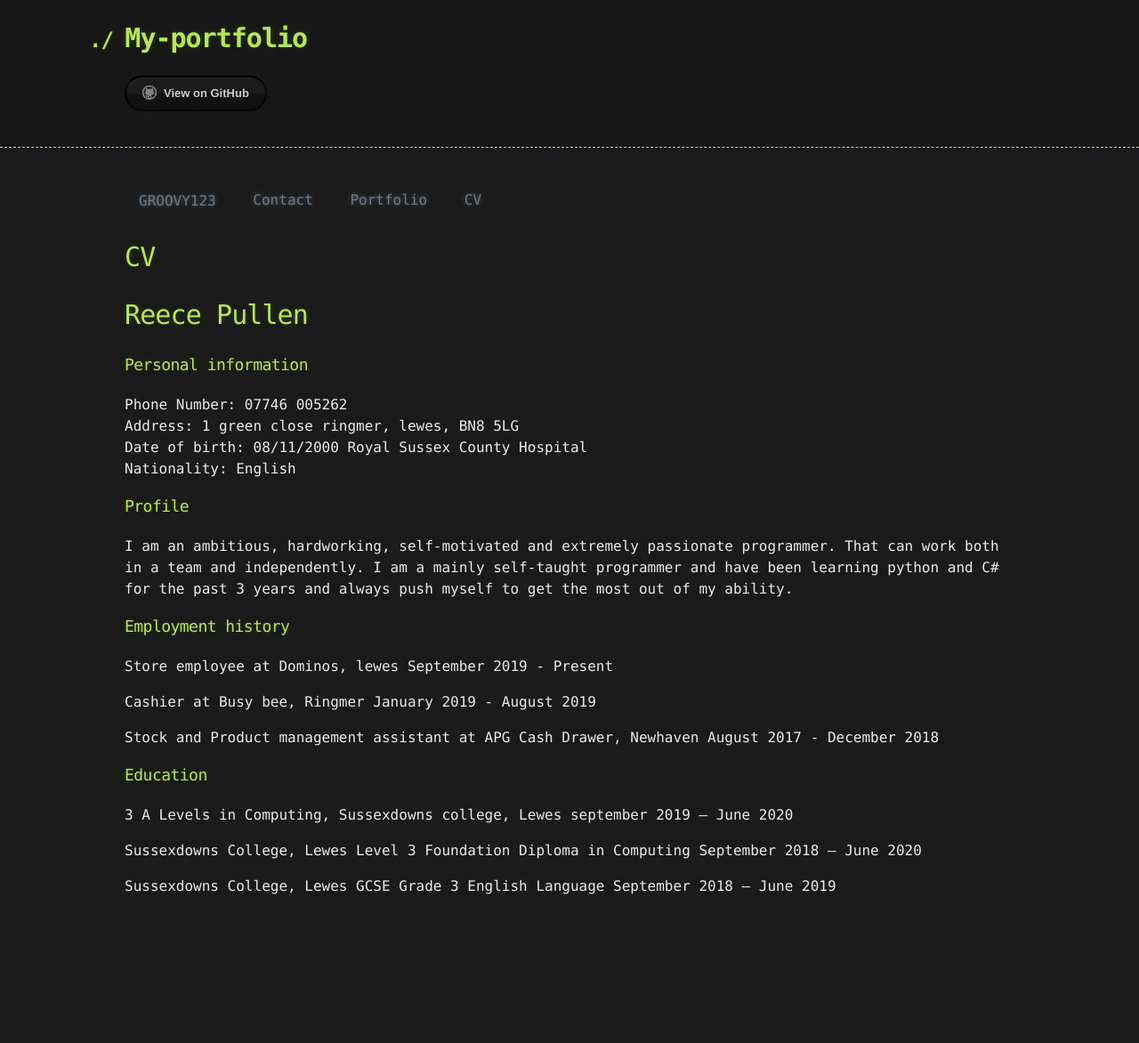
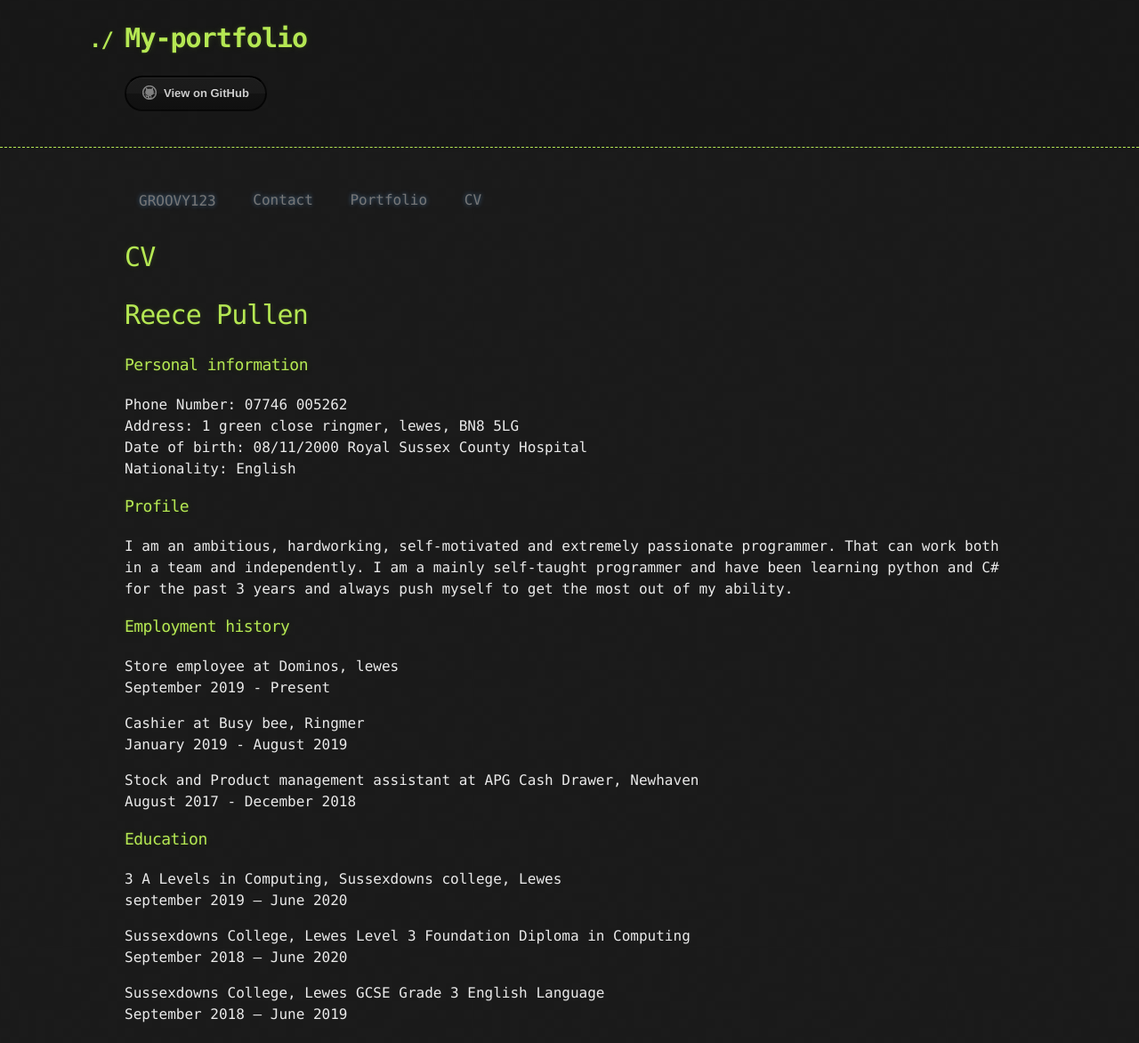
Before and after one commit to Grooovy123/My-portfolio, a Jekyll site: the page built from cv.md, in a window 1280 px wide. Shown: the whole page at 89% size. Built offline with Jekyll 4.4.1, drawn with Linux system fonts in a browser that asks for light colours; nearby versions of some CDN libraries; our own code applies the rules of GitHub Pages for plain Markdown files; the repository's description, which GitHub fills in, is left out; before the commit the page ends 1028 px from its top, so only the background shows below that.

Commit message:
Update cv.md

```diff
--- a/cv.md
+++ b/cv.md
@@ -11,21 +11,21 @@ Nationality: English<br>
 I am an ambitious, hardworking, self-motivated and extremely passionate programmer. That can work both in a team and independently. I am a mainly self-taught programmer and have been learning python and C# for the past 3 years and always push myself to get the most out of my ability.
 
 ### Employment history
-Store employee at Dominos, lewes
+Store employee at Dominos, lewes<br>
 September 2019 - Present
 
-Cashier at Busy bee, Ringmer
+Cashier at Busy bee, Ringmer<br>
 January 2019 - August 2019
 
-Stock and Product management assistant at APG Cash Drawer, Newhaven
+Stock and Product management assistant at APG Cash Drawer, Newhaven<br>
 August 2017 - December 2018
 
 ### Education
-3 A Levels in Computing, Sussexdowns college, Lewes
+3 A Levels in Computing, Sussexdowns college, Lewes<br>
 september 2019 – June 2020
 
-Sussexdowns College, Lewes Level 3 Foundation Diploma in Computing
+Sussexdowns College, Lewes Level 3 Foundation Diploma in Computing<br>
 September 2018 – June 2020
 
-Sussexdowns College, Lewes GCSE Grade 3 English Language
+Sussexdowns College, Lewes GCSE Grade 3 English Language<br>
 September 2018 – June 2019
```
